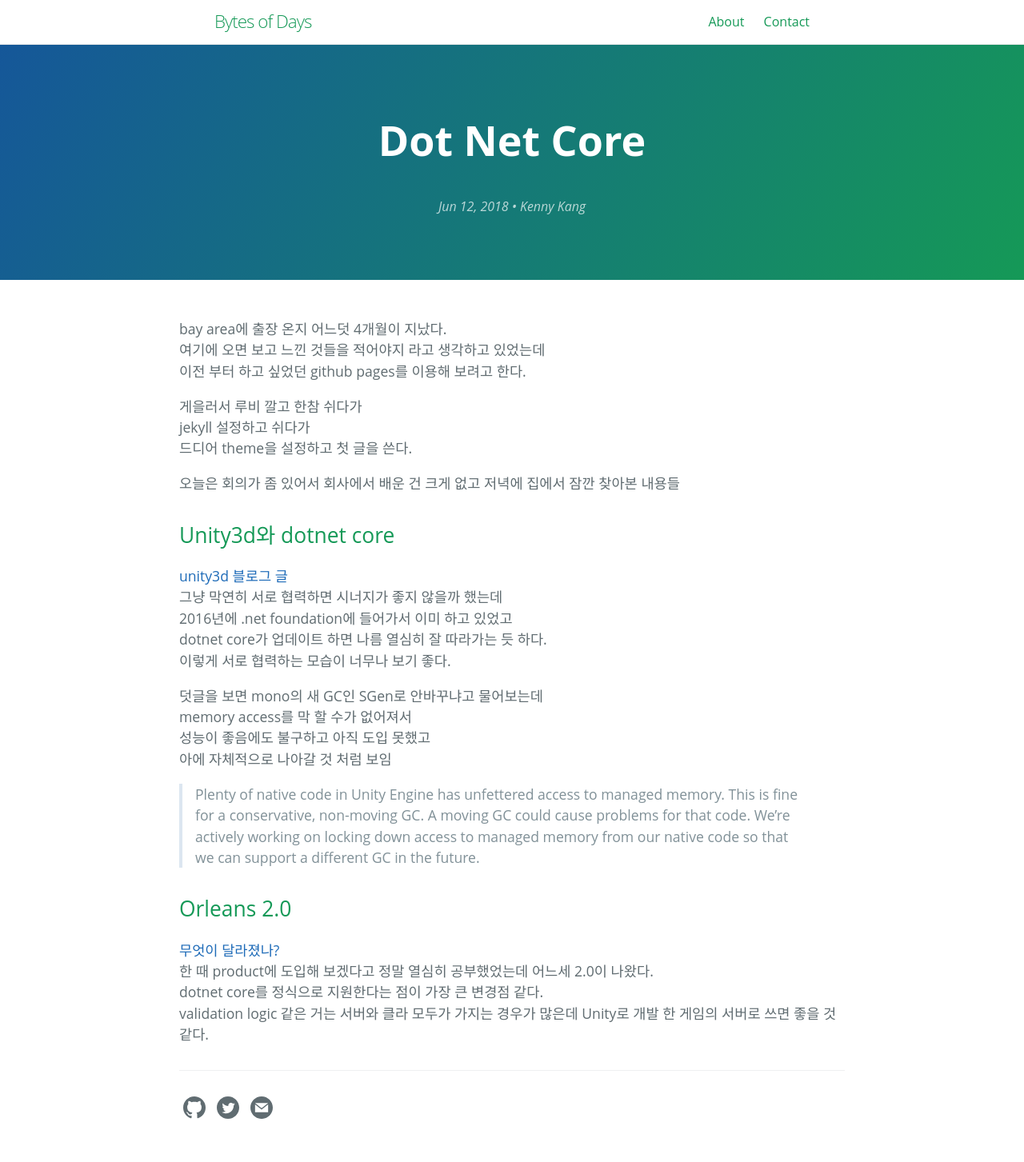
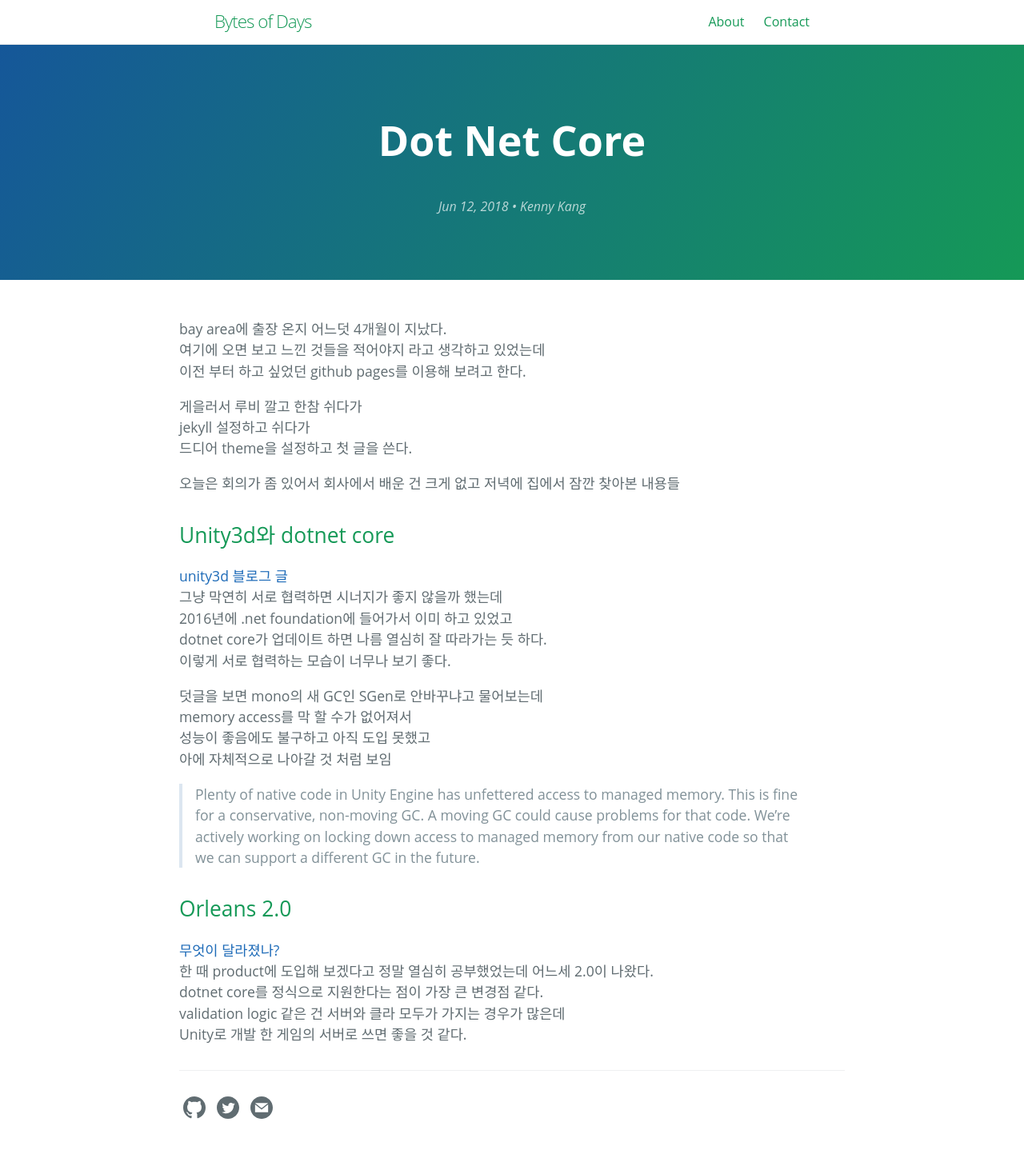
Before and after one commit to CodingOnTheStone/codingonthestone.github.io, a Jekyll site: the page built from _posts/2018-06-12-dot-net-core.md, in a window 1280 px wide. Shown: the whole page at 80% size. Built offline with Jekyll 4.4.1, drawn with Linux system fonts in a browser that asks for light colours.

Commit message:
fix md warning

```diff
--- a/_posts/2018-06-12-dot-net-core.md
+++ b/_posts/2018-06-12-dot-net-core.md
@@ -13,6 +13,7 @@
 오늘은 회의가 좀 있어서 회사에서 배운 건 크게 없고 저녁에 집에서 잠깐 찾아본 내용들
 
 ## Unity3d와 dotnet core
+
 [unity3d 블로그 글](https://blogs.unity3d.com/2018/03/28/updated-scripting-runtime-in-unity-2018-1-what-does-the-future-hold/)
 그냥 막연히 서로 협력하면 시너지가 좋지 않을까 했는데
 2016년에 .net foundation에 들어가서 이미 하고 있었고
@@ -28,8 +29,9 @@
 
 
 ## Orleans 2.0
+
 [무엇이 달라졌나?](https://dotnet.github.io/orleans/Documentation/2.0/New.html)
 한 때 product에 도입해 보겠다고 정말 열심히 공부했었는데 어느세 2.0이 나왔다.
 dotnet core를 정식으로 지원한다는 점이 가장 큰 변경점 같다.
-validation logic 같은 거는 서버와 클라 모두가 가지는 경우가 많은데
+validation logic 같은 건 서버와 클라 모두가 가지는 경우가 많은데
 Unity로 개발 한 게임의 서버로 쓰면 좋을 것 같다.
```
Also changed, not shown: _posts/2018-06-13-cryptographically-signing.md (+1 -0 lines).
